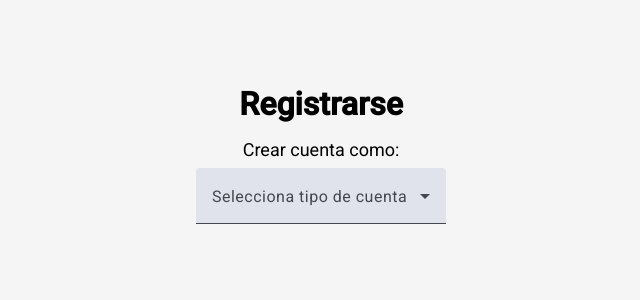
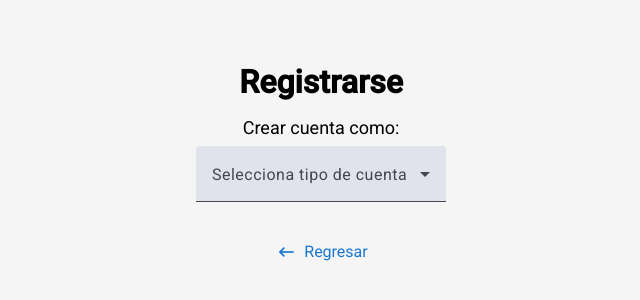
Before and after one commit to AbrahamzzZ/Directorio-Salud, an Angular app: page /registrar in a window 1280 px wide. Shown: the part 246-546 px from the top of the page, without its empty margins (319-959 px from the left). Built offline with nearby package versions, Linux system fonts and the light colour scheme.

Commit message:
Se agrego un boton para retornar al login

```diff
--- a/src/app/components/pages/registrarse/registrarse.component.css
+++ b/src/app/components/pages/registrarse/registrarse.component.css
@@ -19,3 +19,22 @@ span {
 mat-form-field {
   width: 250px;
 }
+
+.regresar-link {
+  display: inline-flex;
+  gap: 6px;
+  margin-top: 20px;
+  font-size: 16px;
+  color: #1976d2;
+  cursor: pointer;
+  text-decoration: none;
+  transition: color 0.3s ease;
+}
+
+.regresar-link mat-icon {
+  font-size: 20px;
+}
+
+.regresar-link:hover {
+  color: #0d47a1;
+}
--- a/src/app/components/pages/registrarse/registrarse.component.html
+++ b/src/app/components/pages/registrarse/registrarse.component.html
@@ -8,4 +8,5 @@
       <mat-option value="paciente">Paciente</mat-option>
     </mat-select>
   </mat-form-field>
+  <a class="regresar-link" (click)="regresar()"><mat-icon>keyboard_backspace</mat-icon>Regresar</a>
 </div>
--- a/src/app/components/pages/registrarse/registrarse.component.ts
+++ b/src/app/components/pages/registrarse/registrarse.component.ts
@@ -1,10 +1,11 @@
 import { Component } from '@angular/core';
 import { Router } from '@angular/router';
 import {MatSelectModule} from '@angular/material/select';
+import { MatIconModule } from '@angular/material/icon';
 
 @Component({
   selector: 'app-registrarse',
-  imports: [MatSelectModule],
+  imports: [MatSelectModule, MatIconModule],
   templateUrl: './registrarse.component.html',
   styleUrl: './registrarse.component.css'
 })
@@ -18,4 +19,8 @@ export class RegistrarseComponent {
       this.router.navigate(['/pacientes-registro']);
     }
   }
+
+  regresar(){
+    this.router.navigate(['/login']);
+  }
 }
```
